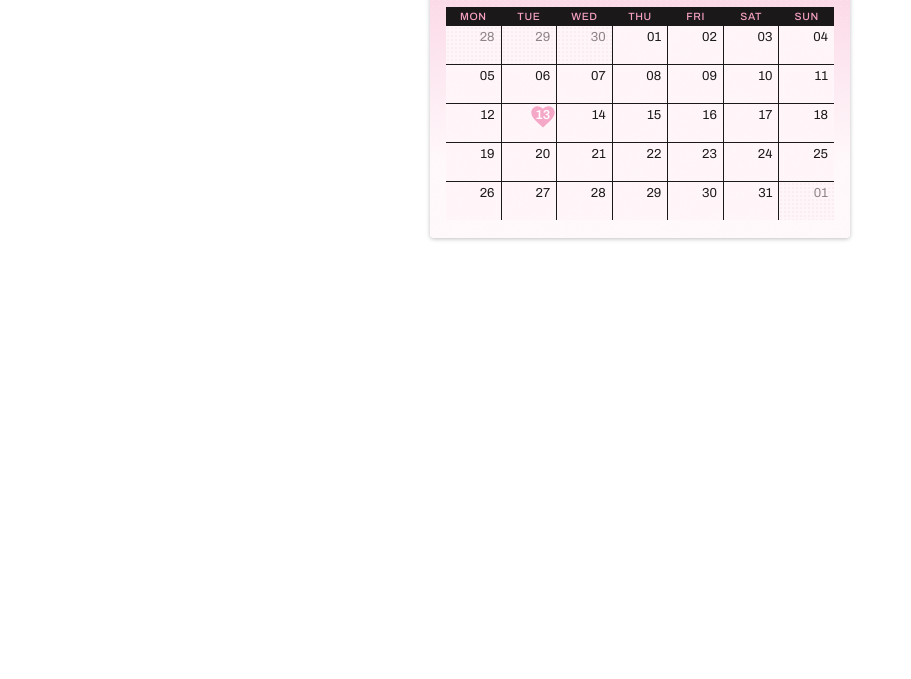
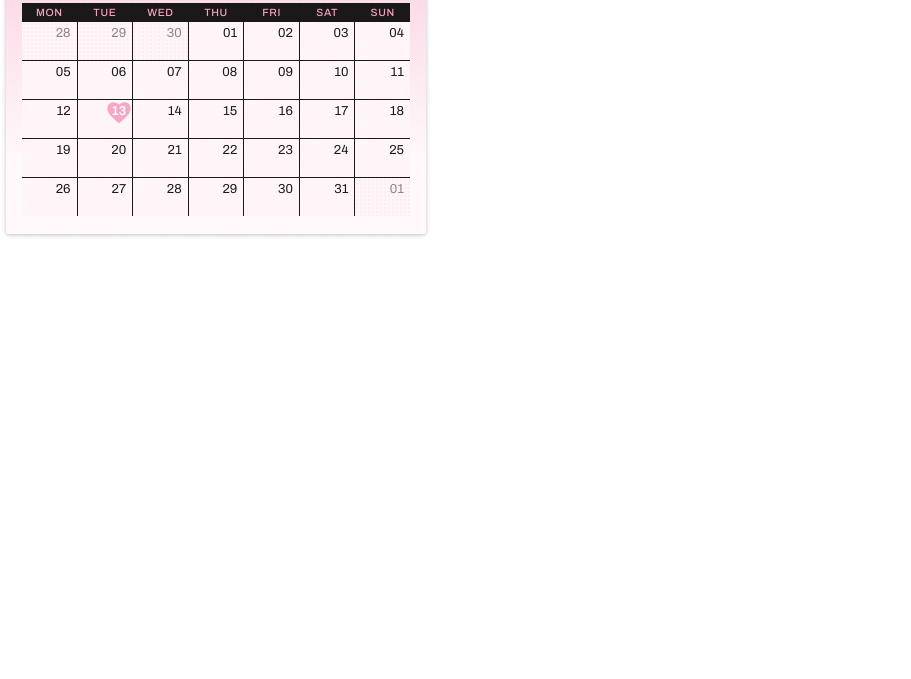
Before and after one commit to wouldyoumeelyme/scrimcalendar, a plain HTML site: page index.html in a window 1280 px wide. Shown: the part 121-800 px from the top of the page, without its empty margins (0-911 px from the left). Drawn offline with Linux system fonts and the light colour scheme.

Commit message:
Add files via upload

```diff
--- a/index.html
+++ b/index.html
@@ -17,7 +17,7 @@
 *{box-sizing:border-box;margin:0;padding:0}
 html,body{background:#fff;color:var(--ink);font-family:var(--px);-webkit-font-smoothing:antialiased}
 
-.w{position:relative;max-width:420px;margin:10px auto 14px;border-radius:4px;overflow:hidden;padding:20px 16px 18px;
+.w{position:relative;max-width:420px;margin:6px 6px 10px;border-radius:4px;overflow:hidden;padding:20px 16px 18px;
   background:linear-gradient(180deg,#F9C6DA 0%,#FCE1EC 38%,var(--white) 78%);
   box-shadow:0 1px 4px rgba(0,0,0,.25)}
 .w:before{content:"";position:absolute;inset:0;pointer-events:none;
```
